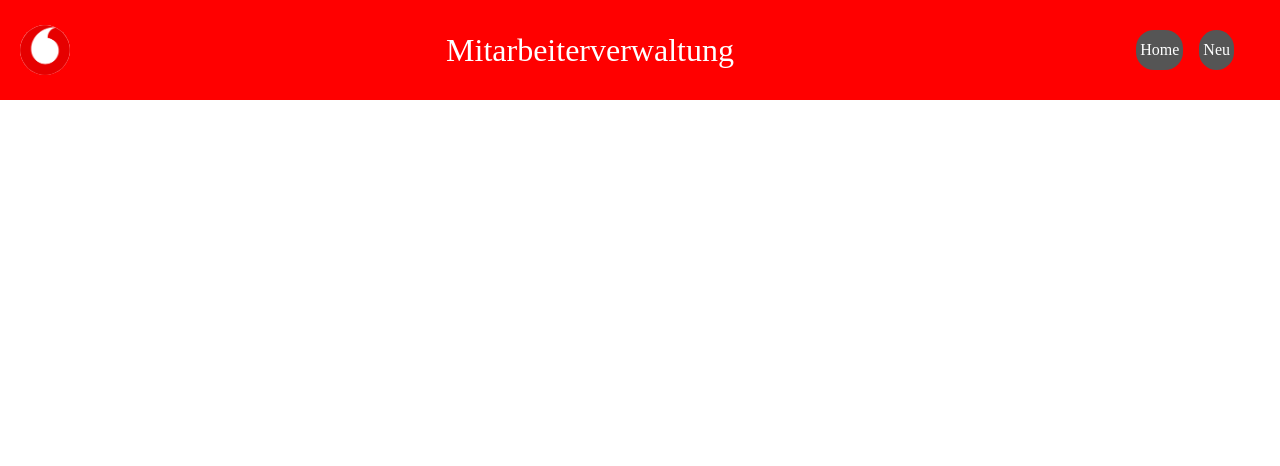
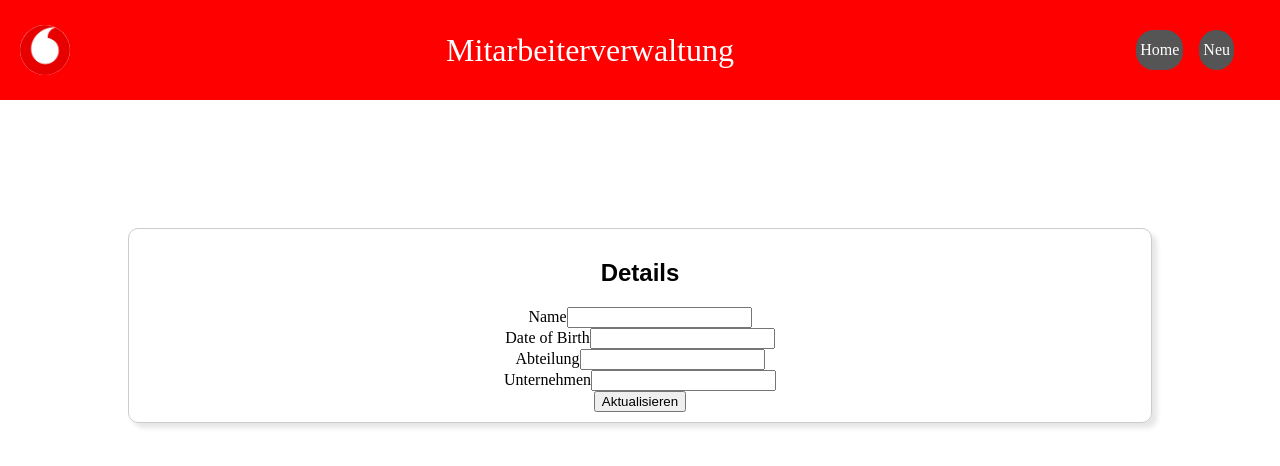
Before and after one commit to Luis-f4/ma-verwaltung, a React (Create React App) app: page /ma-details/1/1 in a window 1280 px wide. Shown: the top 466 px of the page. Built offline with nearby package versions, Linux system fonts and the light colour scheme; no server answers.

Commit message:
MaDetails bekommt jetzt Daten, MaList wurde überarbeitet

```diff
--- a/src/App.js
+++ b/src/App.js
@@ -14,8 +14,7 @@ function App() {
         <div className="content">
           <Routes>
             <Route path="/" element={<Home />} />
-            <Route path="/ma-details/:id" element={<MaDetails />} />
-            <Route path="/ma-marketing-details/:id" element={<MaDetails />} />
+            <Route path="/ma-details/:id/:typeOfMitarbeiter" element={<MaDetails />} />
             <Route path='/create' element={<Create />} />
           </Routes>
         </div>
--- /dev/null
+++ b/src/Getone.js
@@ -0,0 +1,43 @@
+import { useState, useEffect } from "react";
+
+const Getone = (url) => {
+
+    const [data, setData] = useState(null);
+    const [isPending, setIsPending] = useState(true);
+
+
+    useEffect(() => {
+        const abortCont = new AbortController();
+        setTimeout(() => {
+            fetch(url, { signal: abortCont.signal })
+                .then(res => {
+                    console.log(res);
+                    if(!res.ok){
+                        throw Error('could not fetch the data for that resource');
+                    }
+                    return res.json();
+                })
+                .then((data) => {
+                    // console.log(data);
+                    setData(data);
+                    setIsPending(false);
+
+                })
+                .catch((err) => {
+                    if(err.name === 'AbortError'){
+                        console.log('fetch aborted');
+                    }else{
+
+                        setIsPending(false);
+                    }
+
+                });
+        }, 1000);
+
+        return () => abortCont.abort();
+    }, [url]);
+
+    return { data, isPending }
+}
+
+export default Getone;
--- a/src/MaDetails.js
+++ b/src/MaDetails.js
@@ -1,58 +1,57 @@
 import UpdateButton from './UpdateButton';
-import Get from "./Get";
+import Getone from "./Getone";
 import { useParams } from 'react-router-dom';
 import DeleteButton from './DeleteButton';
 
+const MaDetails = () => {
+    const { id, MAtype } = useParams();
 
-const MaDetails = () => {
-    const { id } = useParams();
-    const {data: mitarbeiter, isPending} = Get('http://localhost:8080/api/v1/Mitarbeiter/' + id);
+    let url;
+
+    if(MAtype === "Mitarbeiter"){
+        url = 'http://localhost:8080/api/v1/Mitarbeiter/';
+    }else{
+        url = 'http://localhost:8080/api/v1/MitarbeiterMarketing/';
+    }
+
+    const {data: mitarbeiter, isPending} = Getone(url + id);
 
     return (
         <div>
             {isPending && <div>Loading...</div>}
+            {!isPending &&
             <div className="ma-detais-div">
                 <h2 className="ma-detais-title">Details</h2>
-
                 <div className="daten-ma-div">
-
                     <div className="name-ma-div">
                         <label>Name</label>
-                        <input type="text" />
+                        <input type="text" value={mitarbeiter?.name || ''} readOnly />
                     </div>
-
                     <div className="dob-ma-div">
                         <label>Date of Birth</label>
-                        <input type="text" />
+                        <input type="text" value={mitarbeiter?.dob || ''} readOnly />
                     </div>
-
                     <div className="abteilung-ma-div">
                         <label>Abteilung</label>
-                        <input type="text" />
+                        <input type="text" value={mitarbeiter?.abteilung || ''} readOnly />
                     </div>
-
                     <div className="unternehmen-ma-div">
                         <label>Unternehmen</label>
-                        <input type="text" />
+                        <input type="text" value={mitarbeiter?.unternehmenID || ''} readOnly />
                     </div>
-
                 </div>
-
                 <UpdateButton
                     mitarbeiterId={mitarbeiter?.id}
                     typeOfMA={mitarbeiter?.typeOfMA}
                     abteilung={mitarbeiter?.abteilung}
                 />
-
                 {mitarbeiter && (
                     <DeleteButton
                         mitarbeiterId={mitarbeiter.id}
                         typeOfMA={mitarbeiter.typeOfMA}
                     />
                 )}
-
-            </div>
-
+            </div> }
         </div>
     );
 }
--- a/src/MaList.js
+++ b/src/MaList.js
@@ -9,7 +9,7 @@ const MaList = ({ mitarbeiter }) => {
 
                 if(mitarbeiterItem.typeOfMitarbeiter === "Mitarbeiter"){
                     isMitarbeiterMarketing = "ist ein Mitarbeiter";
-                    test = ''
+                    test = '';
                 } else if(mitarbeiterItem.typeOfMitarbeiter === "MitarbeiterMarketing"){
                     isMitarbeiterMarketing = "ist im Marketing";
                     test = 'marketing-';
@@ -18,24 +18,18 @@ const MaList = ({ mitarbeiter }) => {
                 }
 
                 return (
-
-                    <Link to={`/ma-${test}details/${mitarbeiterItem.id}`} key={mitarbeiterItem.id}>
-
-
+                    <Link to={`/ma-details/${mitarbeiterItem.id}/${mitarbeiterItem.typeOfMitarbeiter}`} key={mitarbeiterItem.id}>
                         <div className="Ma-List-nameMa-div info-div-maList">
-                        <p id="testtt" className="Ma-List-nameMa">{mitarbeiterItem.name}</p>
+                            <p id="testtt" className="Ma-List-nameMa">{mitarbeiterItem.name}</p>
                         </div>
-
                         <div className="Ma-List-alterMa-div info-div-maList">
-                        <p className="Ma-List-alterMa">{mitarbeiterItem.age}</p>
+                            <p className="Ma-List-alterMa">{mitarbeiterItem.age}</p>
                         </div>
-
                         <div className="Ma-List-abteilungMa-div info-div-maList">
-                        <p className="Ma-List-abteilungMa">{mitarbeiterItem.abteilung}</p>
+                            <p className="Ma-List-abteilungMa">{mitarbeiterItem.abteilung}</p>
                         </div>
-
                         <div className="Ma-List-istmarketing info-div-maList">
-                        <p className="Ma-List-istmarketing">{isMitarbeiterMarketing}</p>
+                            <p className="Ma-List-istmarketing">{isMitarbeiterMarketing}</p>
                         </div>
                     </Link>
                 );
```
